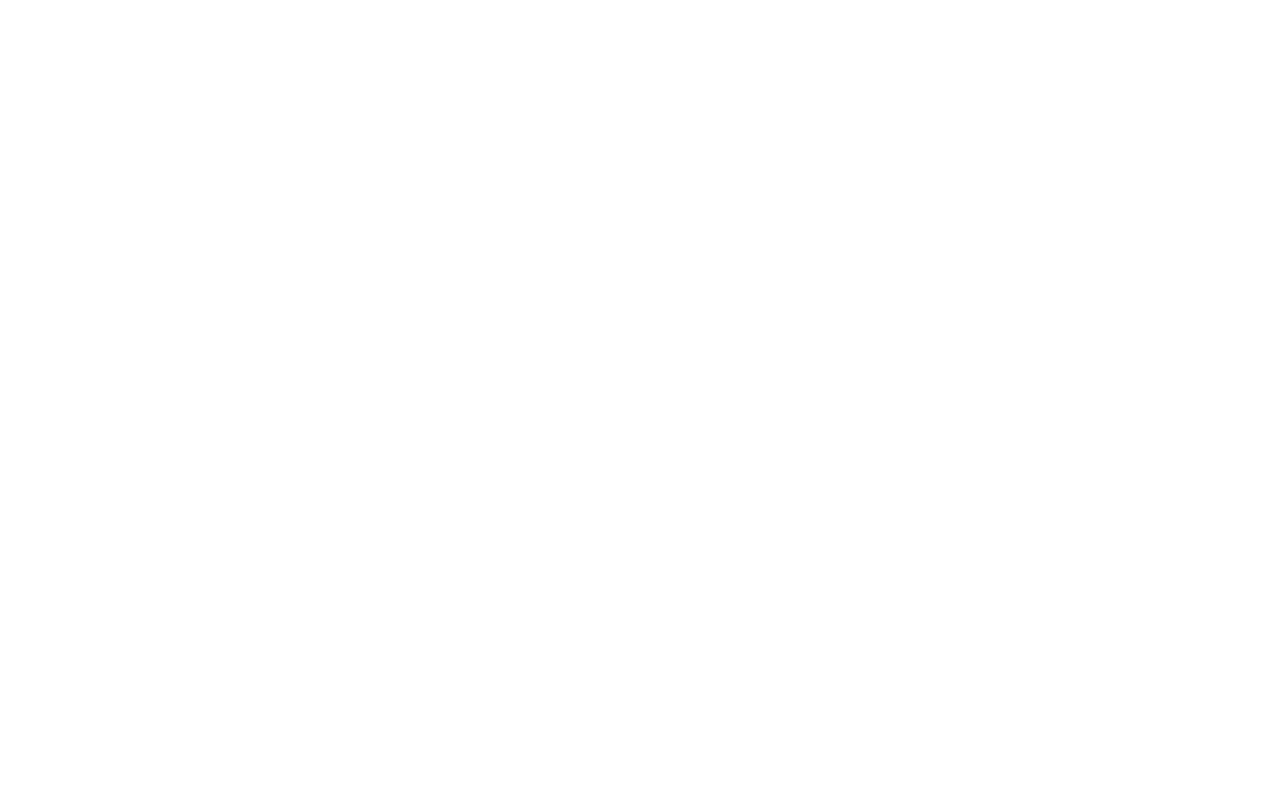
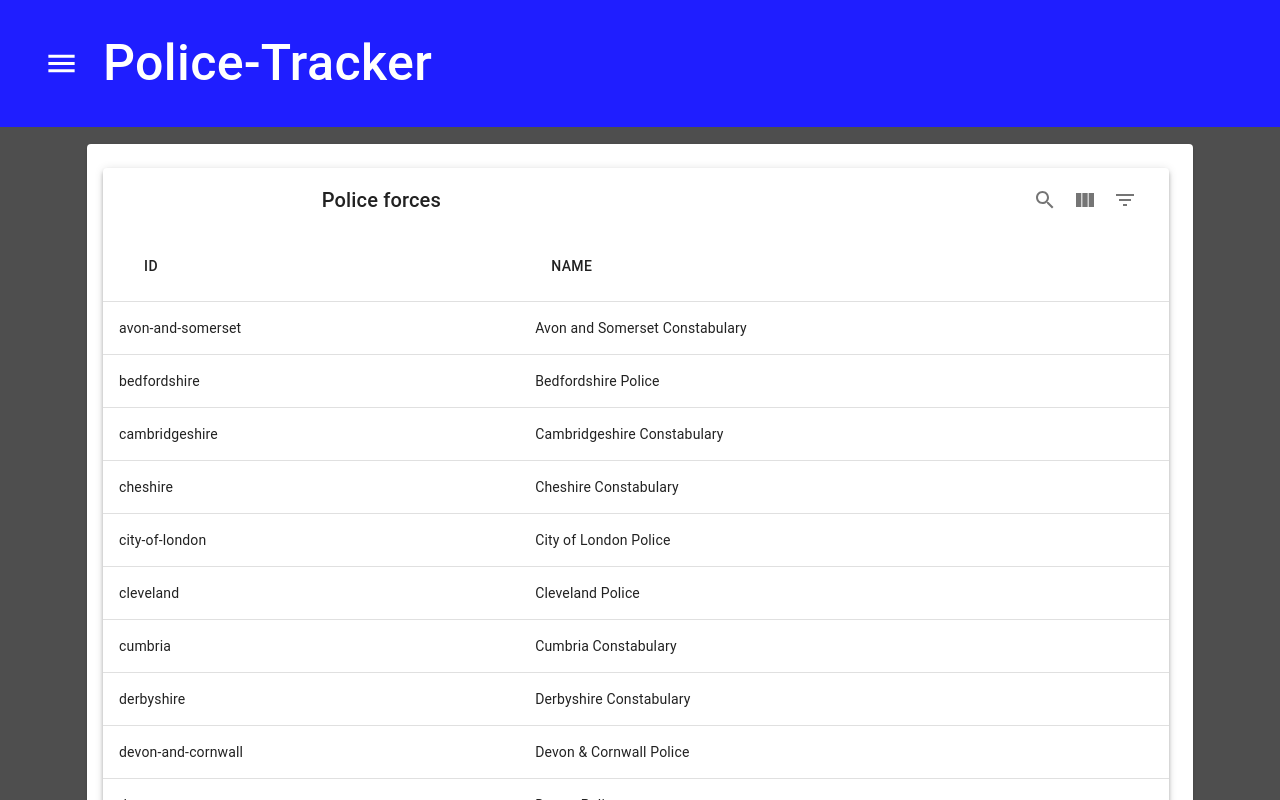
Before and after one commit to bobby1072/Police-tracker, a React (Create React App) app: page /force in a window 1280 px wide. Shown: the top 800 px of the page. Built offline with nearby package versions, Linux system fonts and the light colour scheme.

Commit message:
About to make force modal

```diff
--- a/package.json
+++ b/package.json
@@ -5,11 +5,15 @@
   "dependencies": {
     "@emotion/react": "^11.10.8",
     "@emotion/styled": "^11.10.8",
+    "@googlemaps/js-api-loader": "^1.15.1",
     "@mui/icons-material": "^5.11.16",
     "@mui/material": "^5.12.2",
+    "@react-google-maps/api": "^2.18.1",
     "axios": "^1.4.0",
+    "mui-datatables": "^4.3.0",
     "react": "^18.2.0",
     "react-dom": "^18.2.0",
+    "react-geocode": "^0.2.3",
     "react-query": "^3.39.3",
     "react-router-dom": "^6.11.0",
     "react-scripts": "5.0.1",
@@ -46,9 +50,11 @@
     "@testing-library/user-event": "^13.5.0",
     "@types/axios": "^0.14.0",
     "@types/jest": "^27.5.2",
+    "@types/mui-datatables": "^4.3.4",
     "@types/node": "^16.18.25",
     "@types/react": "^18.2.0",
     "@types/react-dom": "^18.2.1",
+    "@types/react-geocode": "^0.2.1",
     "@types/react-query": "^1.2.9",
     "@types/react-router-dom": "^5.3.3"
   }
--- a/src/App.tsx
+++ b/src/App.tsx
@@ -4,7 +4,7 @@
 import { BrowserRouter, Navigate, Route, Routes } from "react-router-dom";
 import { mainTheme } from "./utils/Theme";
 import { useEffect } from "react";
-import ForceLocater from "./pages/ForceLocater";
+import { ForceLocater } from "./pages/ForceLocater";
 const queryClient = new QueryClient();
 function App() {
   useEffect(() => {
--- a/src/common/AppBar.tsx
+++ b/src/common/AppBar.tsx
@@ -45,7 +45,7 @@
           boxShadow: "0 4px 16px rgba(0, 0, 0, 0.9)",
         }}
       >
-        <AppBar position="static" sx={{ padding: 1 }}>
+        <AppBar position="static" sx={{ padding: 3 }}>
           <Toolbar>
             <IconButton
               color="inherit"
@@ -54,9 +54,9 @@
               edge="start"
               sx={{ mr: 2 }}
             >
-              <MenuIcon />
+              <MenuIcon fontSize="large" />
             </IconButton>
-            <Typography fontSize={45} variant="subtitle2">
+            <Typography fontSize={50} variant="subtitle2">
               Police-Tracker
             </Typography>
           </Toolbar>
@@ -97,7 +97,7 @@
               <ListItemIcon>
                 <ModeStandbyIcon />
               </ListItemIcon>
-              <ListItemText primary="CPU" />
+              <ListItemText primary="Force" />
             </ListItemButton>
           </ListItem>
         </List>
--- a/src/common/Constants.ts
+++ b/src/common/Constants.ts
@@ -1,3 +1,5 @@
 export default abstract class Constants {
   public static invalidForce: string = "That force does not exist";
+  public static googleMapsApiKey: string =
+    "AIzaSyDk7vhDhRqeTaAbyb9GIR26qdjLQzMOrZc";
 }
--- /dev/null
+++ b/src/components/ForcesDataArray/ForceModal.tsx
@@ -0,0 +1,92 @@
+import IAllForce from "../../common/ApiTypes/IAllForces";
+import Modal from "@mui/material/Modal";
+import { Box, Typography, Grid } from "@mui/material";
+import { useQuery } from "react-query";
+import ApiServiceProvider from "../../utils/ApiServiceProvider";
+import IPoliceService from "../../common/ApiTypes/IPoliceService";
+import ICrimeReport from "../../common/ApiTypes/ICrimeReport";
+import IOfficerBio from "../../common/ApiTypes/IOfficerBio";
+import { useEffect } from "react";
+const style = {
+  position: "absolute",
+  top: "50%",
+  minHeight: "35vh",
+  minWidth: "40vh",
+  left: "50%",
+  transform: "translate(-50%, -50%)",
+  maxWidth: "80%",
+  maxHeight: "80%",
+  bgcolor: "background.paper",
+  border: "2px solid #000",
+  justifyContent: "center",
+  alignItems: "center",
+  boxShadow: 24,
+  p: 4,
+  padding: 2,
+  overflowY: "auto",
+};
+interface IModalAddOnFuncProps {
+  reports: [ICrimeReport[], IPoliceService, IOfficerBio[]];
+  closeModal: () => void;
+}
+interface IForceModalProps {
+  force: IAllForce;
+  closeModal: () => void;
+}
+const ModalAddonFunc: React.FC<IModalAddOnFuncProps> = (
+  props: IModalAddOnFuncProps
+) => {
+  const {
+    closeModal,
+    reports: [crimeReport, policeService, officerBio],
+  } = props;
+  return (
+    <Modal
+      open
+      keepMounted
+      onClose={closeModal}
+      aria-labelledby="keep-mounted-modal-title"
+      aria-describedby="keep-mounted-modal-description"
+      sx={{
+        width: "100%",
+        height: "100%",
+        justifyContent: "center",
+        alignItems: "center",
+      }}
+    >
+      <Box sx={style} textAlign="center">
+        <Grid
+          container
+          justifyContent="center"
+          alignItems="center"
+          direction="column"
+          padding={2}
+          spacing={1}
+        >
+          <Grid item>
+            <Typography fontSize={35} variant="subtitle2">
+              {policeService.name}
+            </Typography>
+          </Grid>
+        </Grid>
+      </Box>
+    </Modal>
+  );
+};
+export const ForceModal: React.FC<IForceModalProps> = (
+  props: IForceModalProps
+) => {
+  const { closeModal, force } = props;
+  const { data, isLoading, error } = useQuery<
+    [ICrimeReport[], IPoliceService, IOfficerBio[]]
+  >("get-force-info", () =>
+    Promise.all([
+      ApiServiceProvider.ForceCrimes({ force: force }),
+      ApiServiceProvider.GetForceInfo(force),
+      ApiServiceProvider.ForceOfficers(force),
+    ])
+  );
+  return isLoading || !data || error ? null : (
+    <ModalAddonFunc closeModal={closeModal} reports={data} />
+  );
+};
--- /dev/null
+++ b/src/components/ForcesDataArray/ForcesDataArray.tsx
@@ -0,0 +1,49 @@
+import MUIDataTable, { MUIDataTableColumnDef } from "mui-datatables";
+import IAllForce from "../../common/ApiTypes/IAllForces";
+import { Grid, Paper } from "@mui/material";
+interface IForcesDataArrayProps {
+  forces: IAllForce[];
+  setForce: (force?: IAllForce) => void;
+}
+export const ForcesDataArray: React.FC<IForcesDataArrayProps> = (
+  props: IForcesDataArrayProps
+) => {
+  const { forces, setForce } = props;
+  const columns: MUIDataTableColumnDef[] = Object.keys(forces[0]).map((x) => {
+    return { name: x, label: x };
+  });
+  return (
+    <Paper>
+      <Grid
+        container
+        justifyContent="center"
+        alignItems="center"
+        textAlign="center"
+        direction="column"
+        padding={2}
+        width="100%"
+        spacing={1}
+      >
+        <Grid item width="100%">
+          <MUIDataTable
+            title="Police forces"
+            columns={columns}
+            data={forces}
+            options={{
+              selectableRows: "none",
+              onRowClick: (rowData: string[]) => {
+                setForce(
+                  forces.find(
+                    (x) => x.id === rowData[0] && x.name === rowData[1]
+                  )
+                );
+              },
+              print: false,
+              download: false,
+            }}
+          />
+        </Grid>
+      </Grid>
+    </Paper>
+  );
+};
--- a/src/index.tsx
+++ b/src/index.tsx
@@ -1,19 +1,13 @@
-import React from 'react';
-import ReactDOM from 'react-dom/client';
-import './index.css';
-import App from './App';
-import reportWebVitals from './reportWebVitals';
+import React from "react";
+import ReactDOM from "react-dom/client";
+import "./index.css";
+import App from "./App";
 
 const root = ReactDOM.createRoot(
-  document.getElementById('root') as HTMLElement
+  document.getElementById("root") as HTMLElement
 );
 root.render(
   <React.StrictMode>
     <App />
   </React.StrictMode>
 );
-
-// If you want to start measuring performance in your app, pass a function
-// to log results (for example: reportWebVitals(console.log))
-// or send to an analytics endpoint. Learn more: https://bit.ly/CRA-vitals
-reportWebVitals();
--- a/src/pages/ForceLocater.tsx
+++ b/src/pages/ForceLocater.tsx
@@ -1,3 +1,49 @@
-export default function ForceLocater() {
-  return <div></div>;
-}
+import { Grid } from "@mui/material";
+import { MainAppBar } from "../common/AppBar";
+import { ForcesDataArray } from "../components/ForcesDataArray/ForcesDataArray";
+import forces from "../common/AllForces.json";
+import IAllForce from "../common/ApiTypes/IAllForces";
+import { useState, useEffect } from "react";
+import { ForceModal } from "../components/ForcesDataArray/ForceModal";
+import { useQueryClient } from "react-query";
+export const ForceLocater: React.FC = () => {
+  const allForces: IAllForce[] = forces;
+  const [focusForce, setFocusForce] = useState<IAllForce>();
+  const queryClient = useQueryClient();
+  useEffect(() => {
+    queryClient.clear();
+  }, [focusForce, queryClient]);
+  return (
+    <div>
+      <MainAppBar />
+      <div className="App-header">
+        <div style={{ width: "90%" }}>
+          <Grid
+            container
+            justifyContent="center"
+            alignItems="center"
+            direction="column"
+            spacing={2}
+          >
+            <Grid item width="100%">
+              <ForcesDataArray
+                forces={allForces}
+                setForce={(force?: IAllForce) => {
+                  setFocusForce(force);
+                }}
+              />
+            </Grid>
+          </Grid>
+        </div>
+        {focusForce ? (
+          <ForceModal
+            force={focusForce}
+            closeModal={() => {
+              setFocusForce(undefined);
+            }}
+          />
+        ) : null}
+      </div>
+    </div>
+  );
+};
--- a/src/reportWebVitals.ts
+++ /dev/null
@@ -1,15 +0,0 @@
-import { ReportHandler } from 'web-vitals';
-
-const reportWebVitals = (onPerfEntry?: ReportHandler) => {
-  if (onPerfEntry && onPerfEntry instanceof Function) {
-    import('web-vitals').then(({ getCLS, getFID, getFCP, getLCP, getTTFB }) => {
-      getCLS(onPerfEntry);
-      getFID(onPerfEntry);
-      getFCP(onPerfEntry);
-      getLCP(onPerfEntry);
-      getTTFB(onPerfEntry);
-    });
-  }
-};
-
-export default reportWebVitals;
```
Also changed, not shown: src/components/ForceMapFinder/GoogleMap.tsx (added, +68 -0 lines), src/setupTests.ts (deleted, +0 -5 lines), src/logo.svg (deleted), 1 other file (tests, documents, lock files or other folders).
